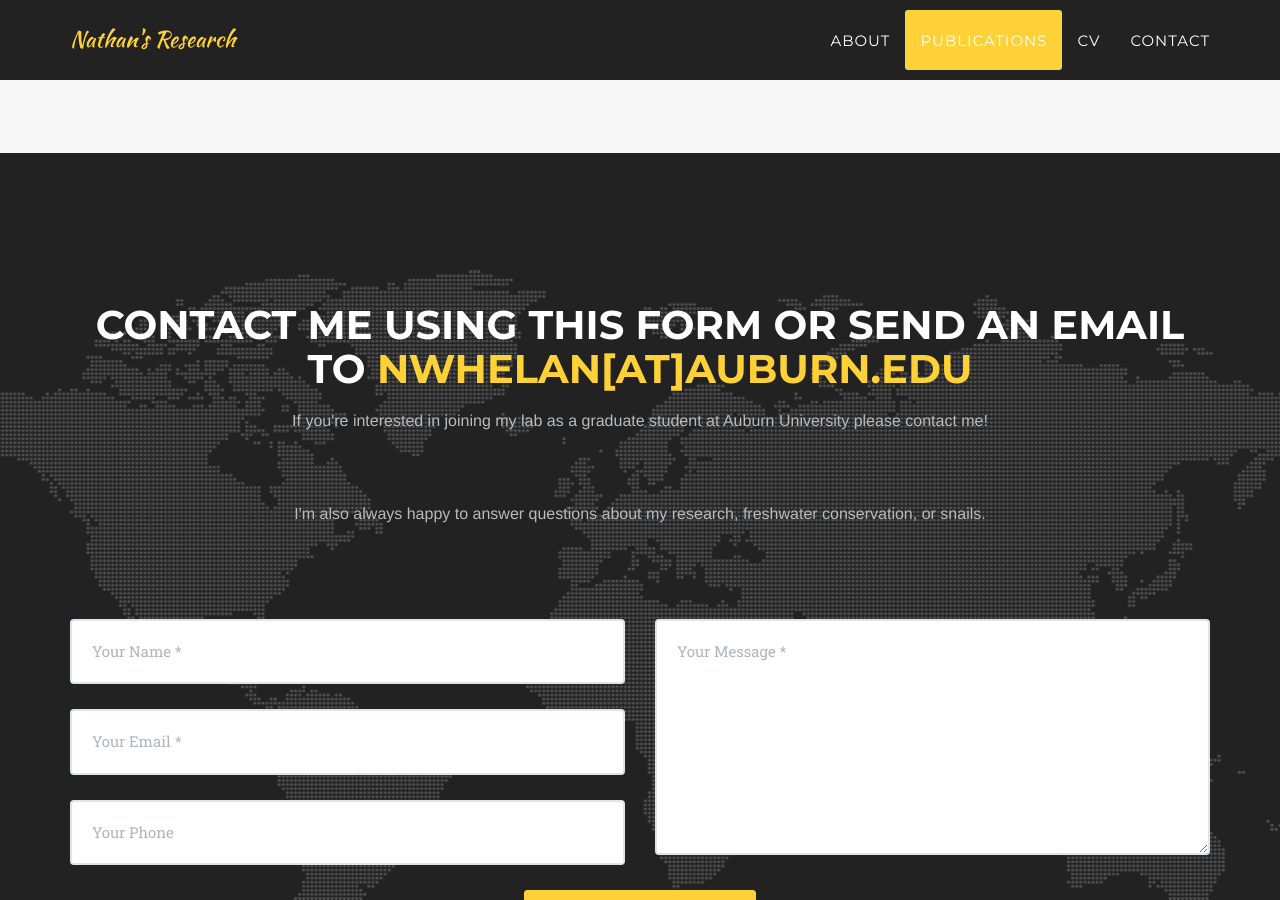
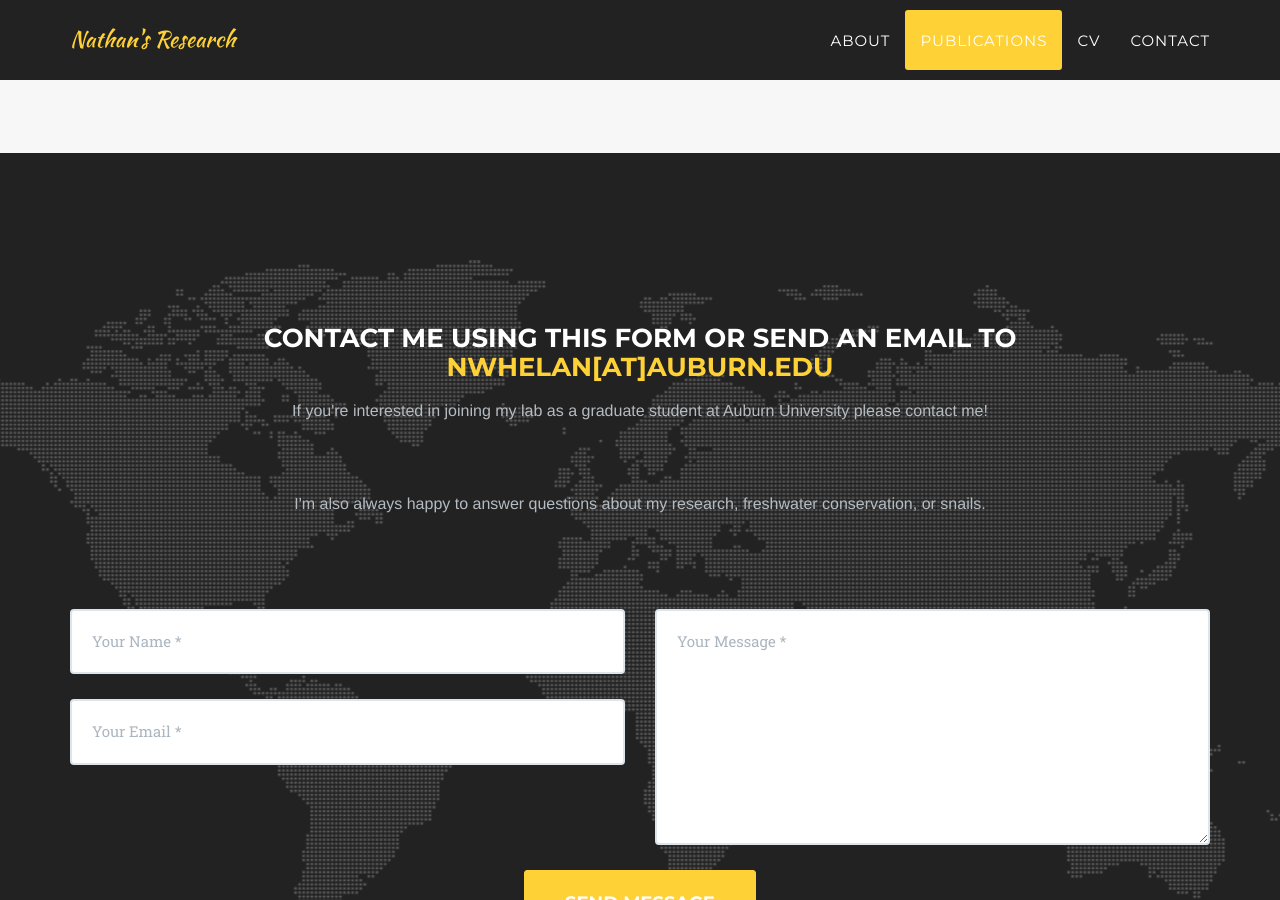
Before and after one commit to NathanWhelan/nathanwhelan.github.io, a Jekyll site: the page built from index.html, in a window 1280 px wide and 900 px high, scrolled down 4424 px. Built offline with Jekyll 4.4.1, drawn with Linux system fonts in a browser that asks for light colours; some web fonts are replaced.

Commit message:
Update contact.html

```diff
--- a/_includes/contact.html
+++ b/_includes/contact.html
@@ -6,7 +6,7 @@
                 <div class="col-lg-12 text-center">
                     <h2 class="section-heading">E-mail me.</h2>
                     <h3 class="section-subheading text-muted">I'm always happy to answer questions about my research, freshwater conservation, or snails.</h3>
-	            <h4 class="section-heading"><a href="mailto:nathan.whelan@gmail.com">nathan.whelan[at]gmail.com</a></h4>
+	            <h4 class="section-heading"><a href="mailto:nathan.whelan@.com">nathan.whelan[at]gmail.com</a></h4>
 		</div>
 		</div>
         </div>
@@ -17,7 +17,7 @@
         <div class="container">
             <div class="row">
                 <div class="col-lg-12 text-center">
-                    <h2 class="section-heading">Contact Me using this form or send an email to <a href="mailto:nwhelan@auburn.edu">nwhelan[at]auburn.edu</a></h2>
+                    <h3 class="section-heading">Contact Me using this form or send an email to <a href="mailto:nwhelan@auburn.edu">nwhelan[at]auburn.edu</a></h2>
                     <h3 class="section-subheading text-muted">If you're interested in joining my lab as a graduate student at Auburn University please contact me!</h3>
 		    <h3 class="section-subheading text-muted">I'm also always happy to answer questions about my research, freshwater conservation, or snails. </h3>.
                 </div>
@@ -35,10 +35,12 @@
                                     <input type="email" class="form-control" name="_replyto" placeholder="Your Email *" id="email" required data-validation-required-message="Please enter your email address.">
                                     <p class="help-block text-danger"></p>
                                 </div>
-                                <div class="control-group form-group">
+                               <!--
+				<div class="control-group form-group">
                                     <input type="tel" class="form-control" name="phone" placeholder="Your Phone" id="phone" required data-validation-required-message="Please enter your phone number (optional).">
                                     <p class="help-block text-danger"></p>
                                 </div>
+				-->
                             </div>
                             <div class="col-md-6">
                                 <div class="control-group form-group">
```
